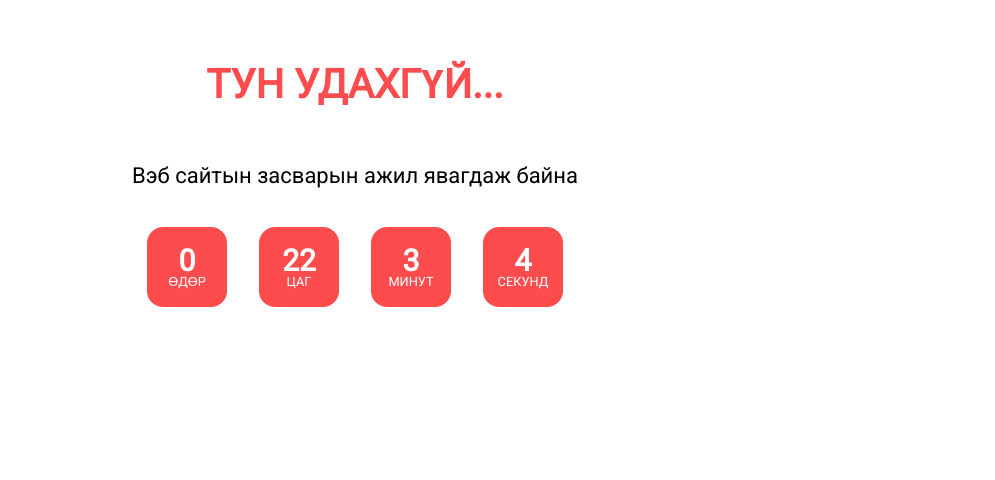
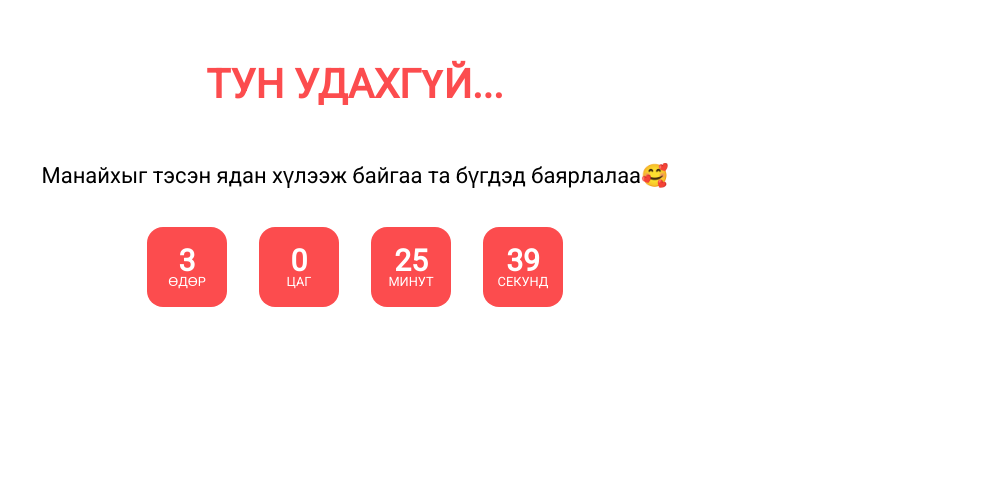
Before and after one commit to Ten-Group-MN/ten-pages-static, a plain HTML site: page index.html in a window 1280 px wide. Shown: the part 146-626 px from the top of the page, without its empty margins (285-1280 px from the left). Drawn offline with Linux system fonts and the light colour scheme.

Commit message:
time added

```diff
--- a/index.html
+++ b/index.html
@@ -129,7 +129,7 @@
   <body>
     <div id="app">
       <h1>Тун удахгүй...</h1>
-      <p id="dialog">Вэб сайтын засварын ажил явагдаж байна</p>
+      <p id="dialog">Манайхыг тэсэн ядан хүлээж байгаа та бүгдэд баярлалаа🥰</p>
       <div id="timesquares">
         <div class="squares">
           <p id="day" class="time">0</p>
@@ -204,7 +204,7 @@
   </body>
 
   <script>
-var countDownDate = new Date("June 10, 2021 15:37:25").getTime();
+var countDownDate = new Date("June 12, 2021 18:00:00").getTime();
 var x = setInterval(function() {
   var now = new Date().getTime();
   var distance = countDownDate - now;
```
